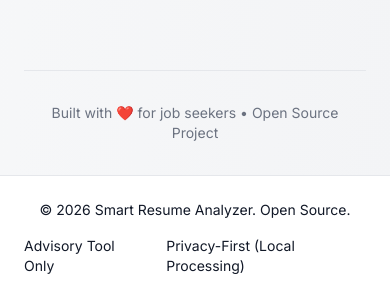
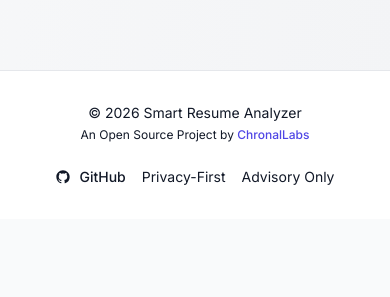
Before and after one commit to githubarin-art/Smart-Resume---Job-Fit-Analyzer-A, a React (Vite) app in the folder frontend/: page / in a window 390 px wide. Shown: the part 4415-4712 px from the top of the page. After the commit the page ends 4634 px from the top, so only its background shows below. Built offline with nearby package versions, Linux system fonts and the light colour scheme; no server answers.

Commit message:
Update footer branding and improve UI responsiveness

```diff
--- a/frontend/src/components/Layout.tsx
+++ b/frontend/src/components/Layout.tsx
@@ -113,12 +113,32 @@
             </main>
 
             {/* Footer */}
-            <footer className="border-t border-[var(--color-border)] bg-[var(--color-surface)] py-6 mt-auto">
-                <div className="container flex flex-col md:flex-row items-center justify-between gap-4 text-sm text-[var(--color-text-muted)]">
-                    <p>© 2026 Smart Resume Analyzer. Open Source.</p>
-                    <div className="flex items-center gap-6">
-                        <span>Advisory Tool Only</span>
-                        <span>Privacy-First (Local Processing)</span>
+            {/* Footer */}
+            <footer className="border-t border-[var(--color-border)] bg-[var(--color-surface)] py-8 mt-auto">
+                <div className="container flex flex-col md:flex-row items-center justify-between gap-6 text-sm text-[var(--color-text-muted)]">
+                    <div className="flex flex-col items-center md:items-start gap-1">
+                        <p>© {new Date().getFullYear()} Smart Resume Analyzer</p>
+                        <p className="text-xs">
+                            An Open Source Project by <a href="https://chronallab-site.vercel.app/" target="_blank" rel="noopener noreferrer" className="text-[var(--color-primary-600)] hover:text-[var(--color-primary-700)] font-medium transition-colors hover:underline">ChronalLabs</a>
+                        </p>
+                    </div>
+
+                    <div className="flex flex-wrap items-center justify-center gap-4 md:gap-6">
+                        <a
+                            href="https://github.com/ChronalLabs"
+                            target="_blank"
+                            rel="noopener noreferrer"
+                            className="flex items-center gap-2 hover:text-[var(--color-primary-600)] transition-colors group"
+                        >
+                            <svg className="w-4 h-4 transition-transform group-hover:scale-110" fill="currentColor" viewBox="0 0 24 24" aria-hidden="true">
+                                <path fillRule="evenodd" d="M12 2C6.477 2 2 6.484 2 12.017c0 4.425 2.865 8.18 6.839 9.504.5.092.682-.217.682-.483 0-.237-.008-.868-.013-1.703-2.782.605-3.369-1.343-3.369-1.343-.454-1.158-1.11-1.466-1.11-1.466-.908-.62.069-.608.069-.608 1.003.07 1.531 1.032 1.531 1.032.892 1.53 2.341 1.088 2.91.832.092-.647.35-1.088.636-1.338-2.22-.253-4.555-1.113-4.555-4.951 0-1.093.39-1.988 1.029-2.688-.103-.253-.446-1.272.098-2.65 0 0 .84-.27 2.75 1.026A9.564 9.564 0 0112 6.844c.85.004 1.705.115 2.504.337 1.909-1.296 2.747-1.027 2.747-1.027.546 1.379.202 2.398.1 2.651.64.7 1.028 1.595 1.028 2.688 0 3.848-2.339 4.695-4.566 4.943.359.309.678.92.678 1.855 0 1.338-.012 2.419-.012 2.747 0 .268.18.58.688.482A10.019 10.019 0 0022 12.017C22 6.484 17.522 2 12 2z" clipRule="evenodd" />
+                            </svg>
+                            <span className="font-medium">GitHub</span>
+                        </a>
+                        <span className="hidden md:inline text-[var(--color-neutral-300)]">|</span>
+                        <span>Privacy-First</span>
+                        <span className="hidden md:inline text-[var(--color-neutral-300)]">|</span>
+                        <span>Advisory Only</span>
                     </div>
                 </div>
             </footer>
--- a/frontend/src/pages/LandingPage.tsx
+++ b/frontend/src/pages/LandingPage.tsx
@@ -247,12 +247,7 @@
                 </div>
             </section>
 
-            {/* Footer */}
-            <footer className="py-8 border-t border-[var(--color-neutral-200)]">
-                <div className="container text-center text-sm text-[var(--color-neutral-500)]">
-                    <p>Built with ❤️ for job seekers • Open Source Project</p>
-                </div>
-            </footer>
+
         </div>
     );
 }
--- a/frontend/src/pages/ResultsDashboard.tsx
+++ b/frontend/src/pages/ResultsDashboard.tsx
@@ -193,7 +193,7 @@
     ];
 
     return (
-        <div className="flex gap-2 p-1 bg-[var(--color-neutral-100)] rounded-xl mb-4">
+        <div className="flex gap-2 p-1 bg-[var(--color-neutral-100)] rounded-xl mb-4 overflow-x-auto no-scrollbar">
             {tabs.map(tab => (
                 <button
                     key={tab.id}
```
Also changed, not shown: 1 other file (tests, documents, lock files or other folders).
